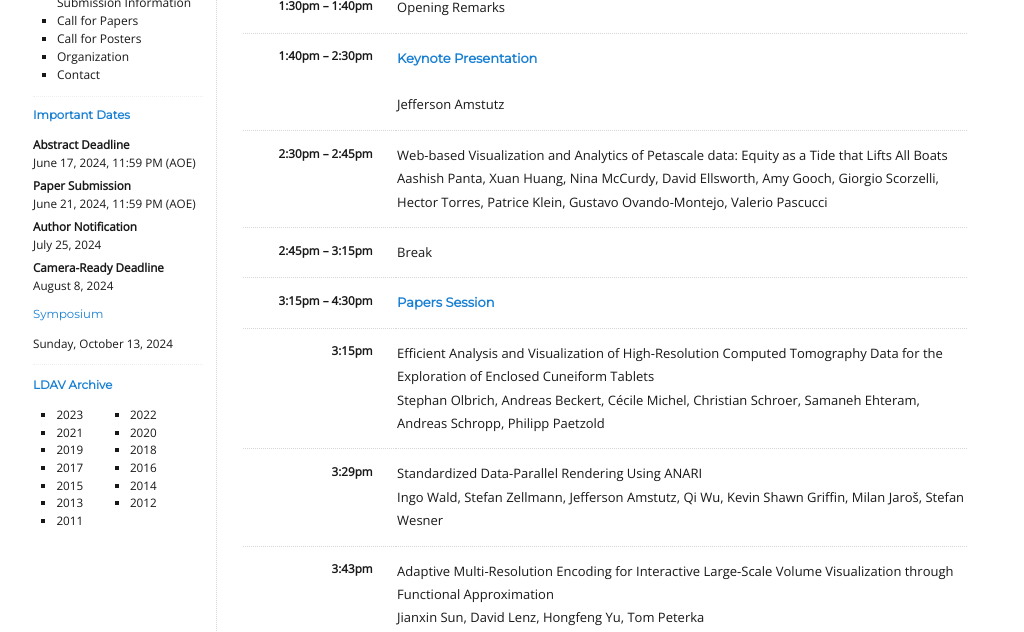
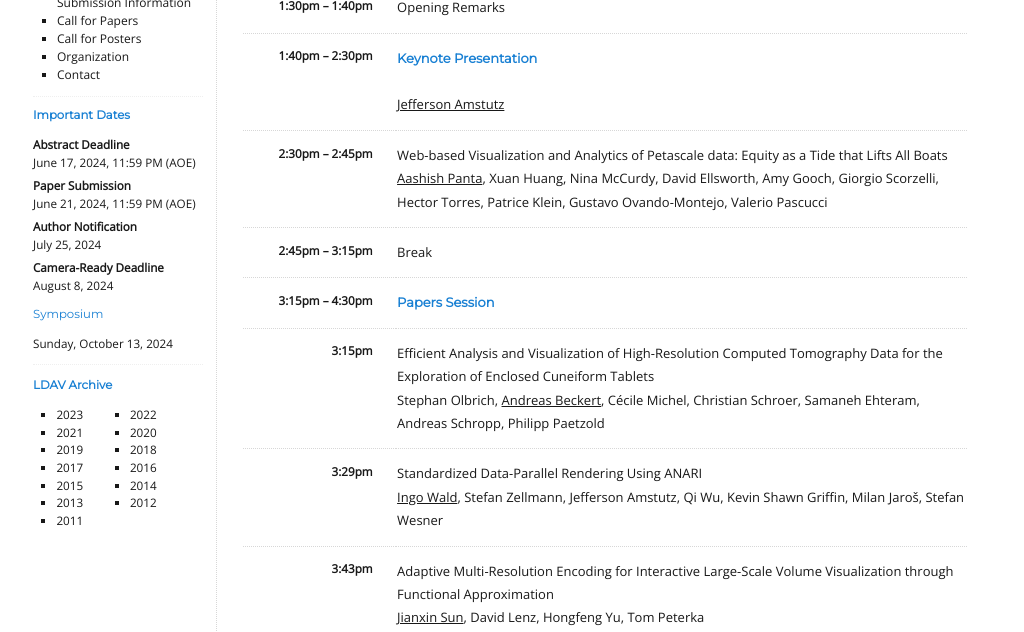
Before and after one commit to LDAV-Symposium/2024, a Jekyll site: the page built from _pages/program.md, in a window 1280 px wide. Shown: the part 320-952 px from the top of the page, without its empty margins (127-1151 px from the left). Built offline with Jekyll 4.4.1, drawn with Linux system fonts in a browser that asks for light colours; part of the change alters nothing that is shown; some of the changed text lies outside the part shown.

```diff
--- a/_pages/program.md
+++ b/_pages/program.md
@@ -15,7 +15,7 @@ title: Program
   </tr>
   <tr>
     <td>1:40pm &ndash; 2:30pm</td>
-	<td> <h4>Keynote Presentation</h4>  <br> Jefferson Amstutz</td>
+	<td> <h4>Keynote Presentation</h4>  <br><ins>Jefferson Amstutz</ins></td>
     <!-- <td> -->
     <!--   <h4>Keynote Presentation</h4> -->
 	<!--   Jefferson Amstutz -->
@@ -29,7 +29,7 @@ title: Program
 	<!-- <br> -->
       Web-based Visualization and Analytics of Petascale data: Equity as a Tide that Lifts All Boats
 	<!-- <br/> -->
-	<br>Aashish Panta, Xuan Huang, Nina McCurdy, David Ellsworth, Amy Gooch, Giorgio Scorzelli, Hector Torres, Patrice Klein, Gustavo Ovando-Montejo, Valerio Pascucci
+	<br><ins>Aashish Panta</ins>, Xuan Huang, Nina McCurdy, David Ellsworth, Amy Gooch, Giorgio Scorzelli, Hector Torres, Patrice Klein, Gustavo Ovando-Montejo, Valerio Pascucci
       <!-- Will Usher, Landon Dyken, Sidarth Kumar -->
     </td>
   </tr>
@@ -48,29 +48,29 @@ title: Program
   <tr>
    <td>3:15pm</td>
    <td>  Efficient Analysis and Visualization of High-Resolution Computed Tomography Data for the Exploration of Enclosed Cuneiform Tablets<br>
-   Stephan Olbrich, Andreas Beckert, Cécile Michel, Christian Schroer, Samaneh Ehteram, Andreas Schropp, Philipp Paetzold
+   Stephan Olbrich, <ins>Andreas Beckert</ins>, Cécile Michel, Christian Schroer, Samaneh Ehteram, Andreas Schropp, Philipp Paetzold
     </td>
   </tr>
   <tr>
     <td>3:29pm</td>
     <td>
 	Standardized Data-Parallel Rendering Using ANARI <br>
-     Ingo Wald, Stefan Zellmann, Jefferson Amstutz, Qi Wu, Kevin Shawn Griffin, Milan Jaroš, Stefan Wesner </td>
+     <ins>Ingo Wald</ins>, Stefan Zellmann, Jefferson Amstutz, Qi Wu, Kevin Shawn Griffin, Milan Jaroš, Stefan Wesner </td>
   </tr>
   <tr>
     <td>3:43pm</td>
     <td>Adaptive Multi-Resolution Encoding for Interactive Large-Scale Volume Visualization through Functional Approximation <br>
-	Jianxin Sun, David Lenz, Hongfeng Yu, Tom Peterka
+	<ins>Jianxin Sun</ins>, David Lenz, Hongfeng Yu, Tom Peterka
 	</td>
   </tr>
   <tr>
     <td>3:57pm</td>
     <td>Out-of-Core Dimensionality Reduction for Large Data via Out-of-Sample Extensions <br>
-	Luca Marcel Reichmann, David Hägele, Daniel Weiskopf </td>
+	<ins>Luca Marcel Reichmann</ins>, David Hägele, Daniel Weiskopf </td>
   </tr>
   <tr>
     <td>4:11pm</td>
-    <td>Distributed Path Compression for Piecewise Linear Morse-Smale Segmentations and Connected Components <br> Michael Will, Jonas Lukasczyk, Julien Tierny, Christoph Garth </td>
+    <td>Distributed Path Compression for Piecewise Linear Morse-Smale Segmentations and Connected Components <br><ins>Michael Will</ins>, Jonas Lukasczyk, Julien Tierny, Christoph Garth </td>
   </tr>
 
 
```
